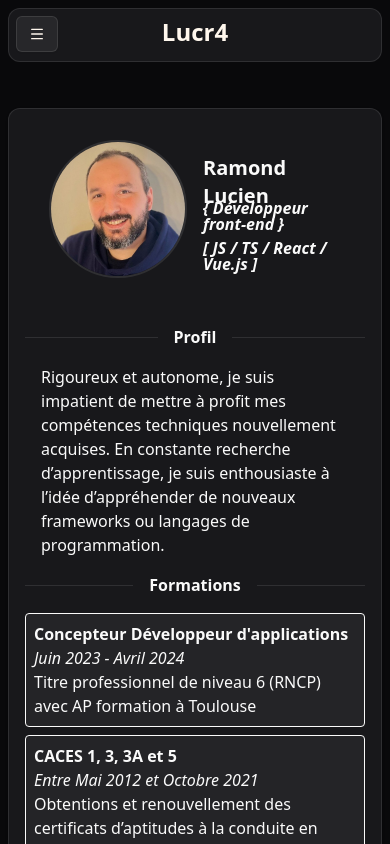
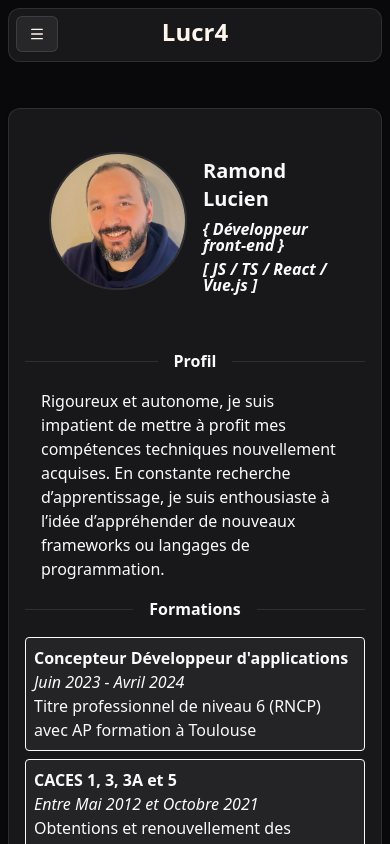
Before and after one commit to LucienRamond/lucr4, a React (Vite) app: page /a-propos in a window 390 px wide. Shown: the top 844 px of the page. Built offline with nearby package versions, Linux system fonts and the light colour scheme.

Commit message:
Update responsive elements

```diff
--- a/src/pages/about/About.tsx
+++ b/src/pages/about/About.tsx
@@ -22,7 +22,7 @@ export default function About() {
                 alt="Photo de Ramond Lucien"
               />
             </div>
-            <div className=" grid sm:gap-2 gap-6 grid-rows-2 h-[50%] items-center">
+            <div className=" grid sm:gap-2 gap-12 grid-rows-2 h-[50%] items-center">
               <div className=" text-xl sm:text-3xl">Ramond Lucien</div>
               <div className=" italic grid gap-2 sm:text-xl">
                 <div>{"{ Développeur front-end }"}</div>
```
